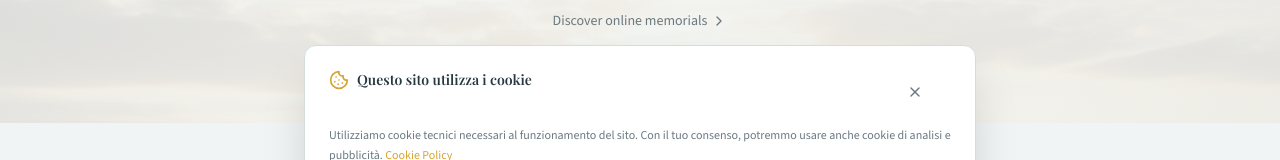
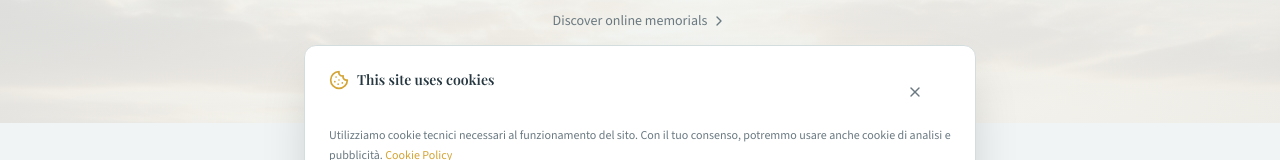
Before and after one commit to monkeyriki/eternal-tribute-space, a React (Vite) app: page / in a window 1280 px wide. Shown: the part 526-686 px from the top of the page. Built offline with nearby package versions, Linux system fonts and the light colour scheme; no server answers; the database is empty; the HTML template or start-up script is replaced by a standard one.

Commit message:
Preceding changes

```diff
--- a/src/components/CookieConsentBanner.tsx
+++ b/src/components/CookieConsentBanner.tsx
@@ -75,7 +75,7 @@ const CookieConsentBanner = () => {
                 <div className="flex items-center gap-2">
                   <Cookie className="h-5 w-5 text-primary shrink-0" />
                   <h3 className="text-sm font-semibold text-foreground">
-                    Questo sito utilizza i cookie
+                    This site uses cookies
                   </h3>
                 </div>
                 <button
```
